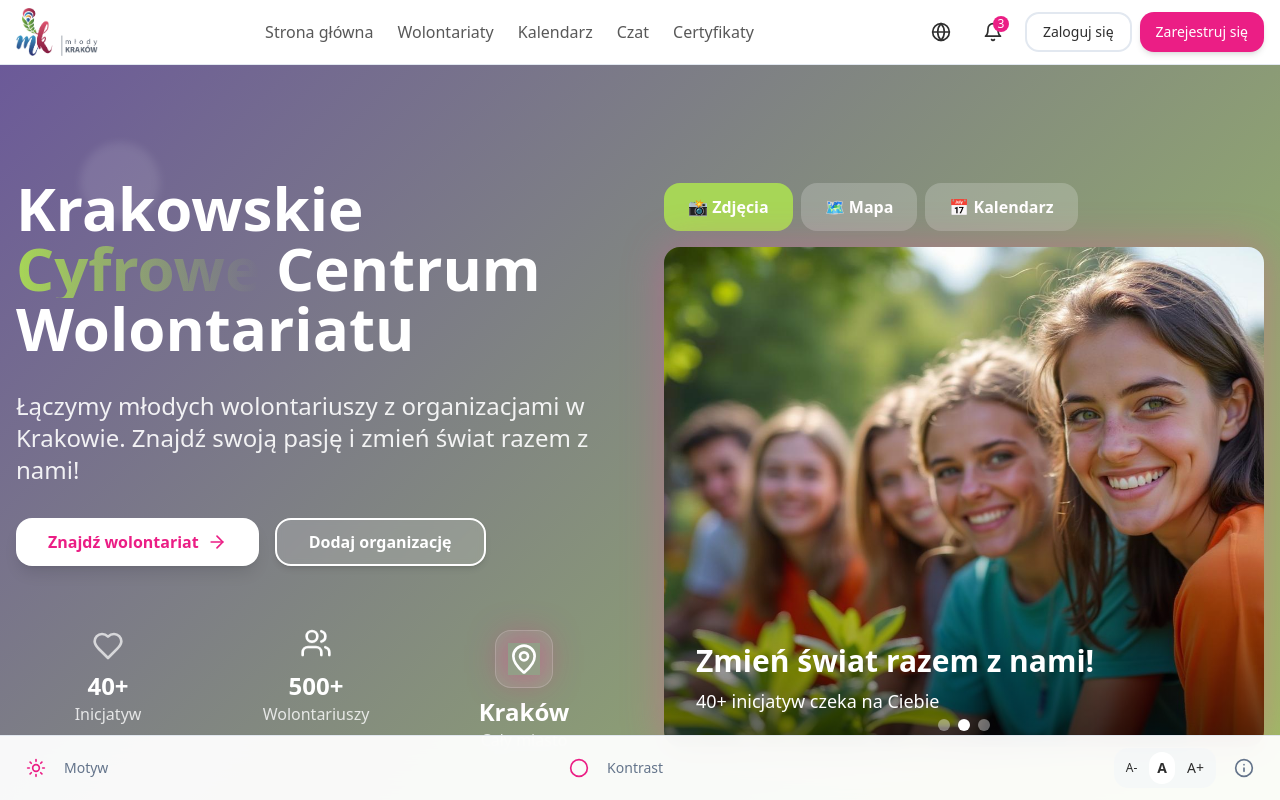
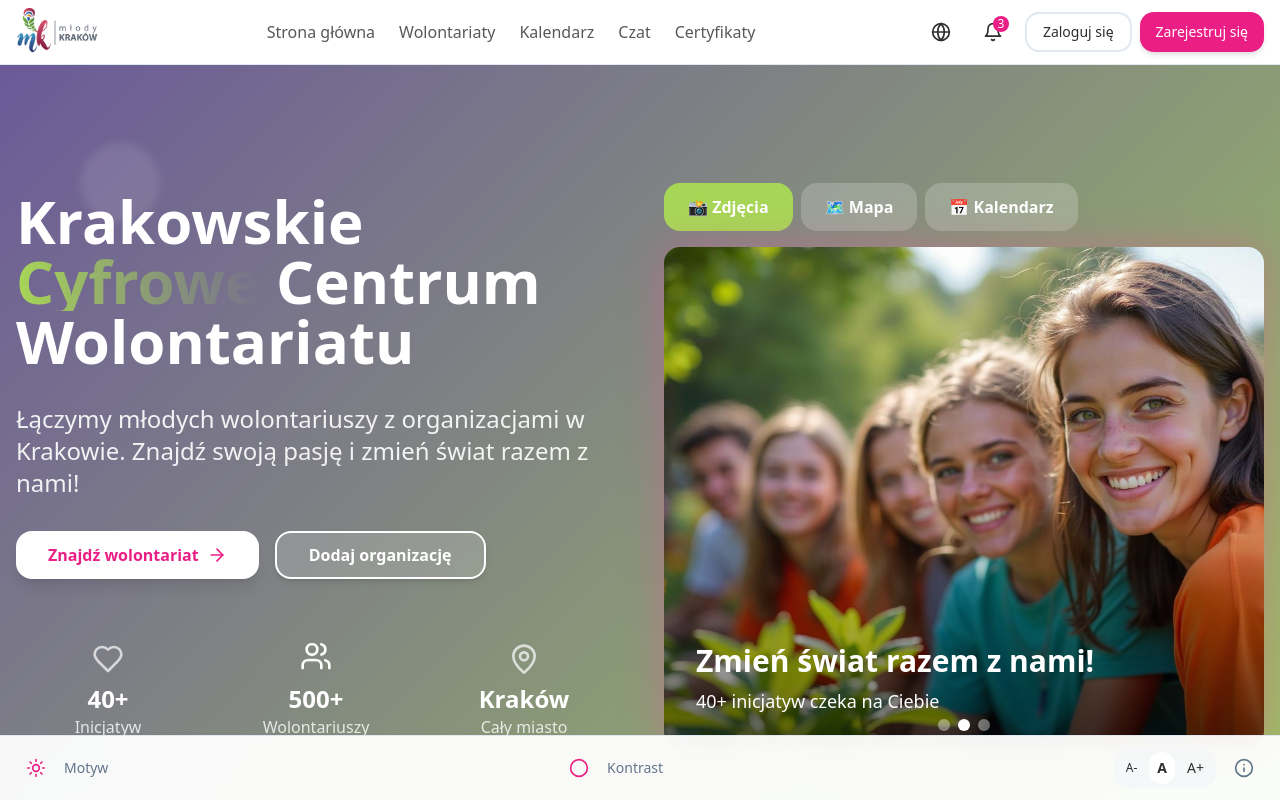
Before and after one commit to FOMOjobs/FOMOjobs-NEW, a React (Vite) app: page / in a window 1280 px wide. Shown: the top 800 px of the page. Built offline with nearby package versions, Linux system fonts and the light colour scheme.

Commit message:
Update logo and align stats

```diff
--- a/src/components/HeroSection.tsx
+++ b/src/components/HeroSection.tsx
@@ -90,9 +90,7 @@ export const HeroSection = () => {
               </div>
               <div className="text-center">
                 <div className="flex items-center justify-center mb-2">
-                  <div className="bg-white/10 backdrop-blur-sm rounded-2xl p-3 border border-white/20">
-                    <MapPin className="h-8 w-8 text-white pulse-glow" />
-                  </div>
+                  <MapPin className="h-8 w-8 text-white animate-pulse" />
                 </div>
                 <div className="text-2xl font-bold text-white">Kraków</div>
                 <div className="text-white/80">Cały miasto</div>
```
Also changed, not shown: src/assets/mlody-krakow-logo.png.
